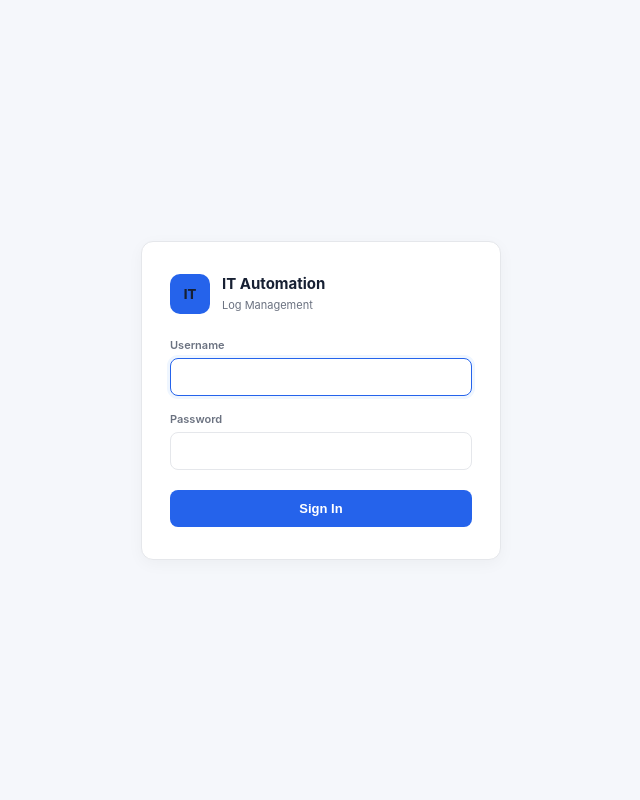
After one commit to Lester105/it-log-automation, a Flask app: page /login in a window 1280 px wide. The commit adds this page. Shown: the whole page, without its empty margins (319-959 px from the left). Run offline with Flask 3, Linux system fonts and the light colour scheme.

Commit message:
Add login system with SQLite auth

```diff
--- a/app.py
+++ b/app.py
@@ -1,14 +1,101 @@
-from flask import Flask, render_template, request # type: ignore
+import os
+import sqlite3
+
+from flask import Flask, render_template, request, redirect, url_for, flash  # type: ignore
+from flask_login import (  # type: ignore
+    LoginManager,
+    UserMixin,
+    login_user,
+    logout_user,
+    login_required,
+    current_user,
+)
+from werkzeug.security import check_password_hash
+
+DB_PATH = "users.db"
 
 app = Flask(__name__)
 
+# In production, set SECRET_KEY as a real environment variable instead
+# of relying on the fallback below.
+app.secret_key = os.environ.get("SECRET_KEY", "dev-only-change-this-key")
+
+login_manager = LoginManager()
+login_manager.init_app(app)
+login_manager.login_view = "login"
+
+
+def get_db_connection():
+    conn = sqlite3.connect(DB_PATH)
+    conn.row_factory = sqlite3.Row
+    return conn
+
+
+class User(UserMixin):
+    def __init__(self, id, username):
+        self.id = id
+        self.username = username
+
+
+@login_manager.user_loader
+def load_user(user_id):
+    conn = get_db_connection()
+    row = conn.execute(
+        "SELECT id, username FROM users WHERE id = ?", (user_id,)
+    ).fetchone()
+    conn.close()
+    if row is None:
+        return None
+    return User(id=row["id"], username=row["username"])
+
+
+@app.route("/login", methods=["GET", "POST"])
+def login():
+    if current_user.is_authenticated:
+        return redirect(url_for("home"))
+
+    if request.method == "POST":
+        username = request.form.get("username", "").strip()
+        password = request.form.get("password", "")
+
+        conn = get_db_connection()
+        row = conn.execute(
+            "SELECT id, username, password_hash FROM users WHERE username = ?",
+            (username,),
+        ).fetchone()
+        conn.close()
+
+        if row is not None and check_password_hash(row["password_hash"], password):
+            user = User(id=row["id"], username=row["username"])
+            login_user(user)
+            return redirect(url_for("home"))
+
+        flash("Incorrect username or password.")
+
+    return render_template("login.html")
+
+
+@app.route("/logout")
+@login_required
+def logout():
+    logout_user()
+    return redirect(url_for("login"))
+
 
 @app.route("/")
+@login_required
 def home():
     return render_template("index.html")
 
 
+@app.route("/tools")
+@login_required
+def tools():
+    return render_template("tools.html")
+
+
 @app.route("/submit", methods=["POST"])
+@login_required
 def submit():
     name = request.form["name"]
     issue = request.form["issue"]
@@ -19,9 +106,6 @@ def submit():
 
     return f"Log saved!<br>Name: {name}<br>Issue: {issue}"
 
-@app.route("/tools")
-def tools():
-    return render_template("tools.html")
 
 if __name__ == "__main__":
     app.run(debug=True)
--- /dev/null
+++ b/requirements.txt
@@ -0,0 +1,2 @@
+Flask
+Flask-Login
--- a/static/style.css
+++ b/static/style.css
@@ -891,6 +891,141 @@ td strong {
 }
 
 
+/* LOGIN */
+
+.login-page {
+    min-height: 100vh;
+
+    display: flex;
+
+    align-items: center;
+
+    justify-content: center;
+
+    background: var(--background);
+
+    padding: 20px;
+}
+
+.login-card {
+    width: 100%;
+    max-width: 360px;
+
+    background: var(--card);
+
+    border: 1px solid var(--border);
+
+    border-radius: 12px;
+
+    padding: 32px 28px;
+
+    box-shadow:
+        0 4px 16px rgba(0, 0, 0, 0.04);
+}
+
+.login-brand {
+    display: flex;
+    align-items: center;
+    gap: 12px;
+
+    margin-bottom: 24px;
+}
+
+.login-brand h2 {
+    font-size: 15px;
+    font-weight: 700;
+}
+
+.login-brand span {
+    font-size: 11px;
+    color: var(--muted);
+}
+
+.form-group {
+    margin-bottom: 16px;
+}
+
+.form-group label {
+    display: block;
+
+    font-size: 11px;
+    font-weight: 600;
+
+    color: var(--muted);
+
+    margin-bottom: 6px;
+}
+
+.form-input {
+    width: 100%;
+
+    padding: 10px 12px;
+
+    border: 1px solid var(--border);
+
+    border-radius: 8px;
+
+    font-size: 13px;
+    font-family: inherit;
+
+    color: var(--text);
+
+    background: white;
+
+    transition: 0.2s;
+}
+
+.form-input:focus {
+    outline: none;
+
+    border-color: var(--blue);
+
+    box-shadow: 0 0 0 3px var(--blue-light);
+}
+
+.form-button {
+    width: 100%;
+
+    border: none;
+
+    background: var(--blue);
+
+    color: white;
+
+    font-weight: 700;
+
+    font-size: 13px;
+
+    padding: 11px 18px;
+
+    border-radius: 8px;
+
+    cursor: pointer;
+
+    margin-top: 4px;
+
+    transition: 0.2s;
+}
+
+.form-button:hover {
+    background: #1d4ed8;
+}
+
+.form-error {
+    background: var(--orange-light);
+
+    color: var(--orange);
+
+    font-size: 12px;
+
+    padding: 10px 12px;
+
+    border-radius: 8px;
+
+    margin-bottom: 16px;
+}
+
+
 /* RESPONSIVE */
 
 @media (max-width: 1100px) {
--- /dev/null
+++ b/templates/login.html
@@ -0,0 +1,73 @@
+<!DOCTYPE html>
+<html lang="en">
+<head>
+    <meta charset="UTF-8">
+    <meta name="viewport" content="width=device-width, initial-scale=1.0">
+
+    <title>Sign In — IT Log Automation</title>
+
+    <link rel="stylesheet" href="{{ url_for('static', filename='style.css') }}">
+</head>
+
+<body>
+
+<div class="login-page">
+
+    <div class="login-card">
+
+        <div class="login-brand">
+            <div class="brand-icon">IT</div>
+
+            <div>
+                <h2>IT Automation</h2>
+                <span>Log Management</span>
+            </div>
+        </div>
+
+        {% with messages = get_flashed_messages() %}
+            {% if messages %}
+                <div class="form-error">
+                    {{ messages[0] }}
+                </div>
+            {% endif %}
+        {% endwith %}
+
+        <form method="POST" action="{{ url_for('login') }}">
+
+            <div class="form-group">
+                <label for="username">Username</label>
+                <input
+                    type="text"
+                    id="username"
+                    name="username"
+                    class="form-input"
+                    autocomplete="username"
+                    required
+                    autofocus
+                >
+            </div>
+
+            <div class="form-group">
+                <label for="password">Password</label>
+                <input
+                    type="password"
+                    id="password"
+                    name="password"
+                    class="form-input"
+                    autocomplete="current-password"
+                    required
+                >
+            </div>
+
+            <button type="submit" class="form-button">
+                Sign In
+            </button>
+
+        </form>
+
+    </div>
+
+</div>
+
+</body>
+</html>
```
Also changed, not shown: init_db.py (added, +67 -0 lines), 1 other file.
